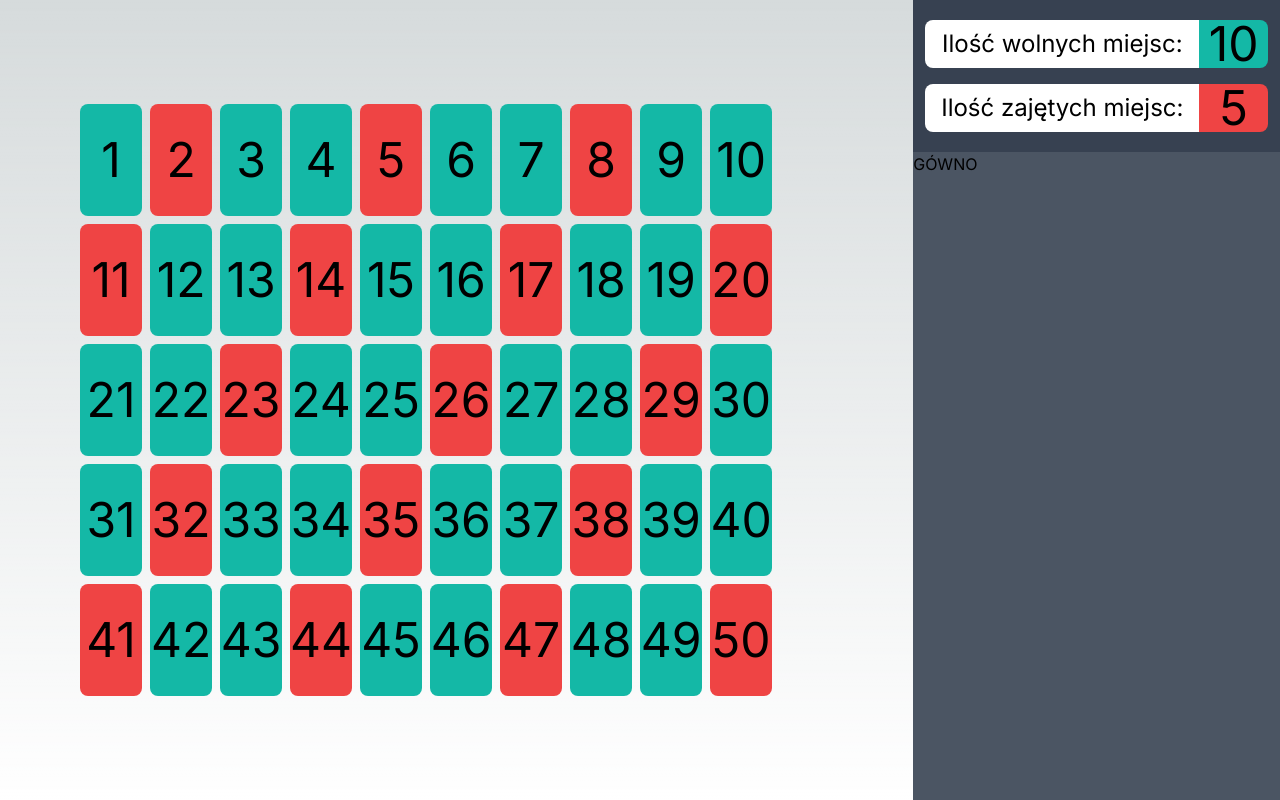
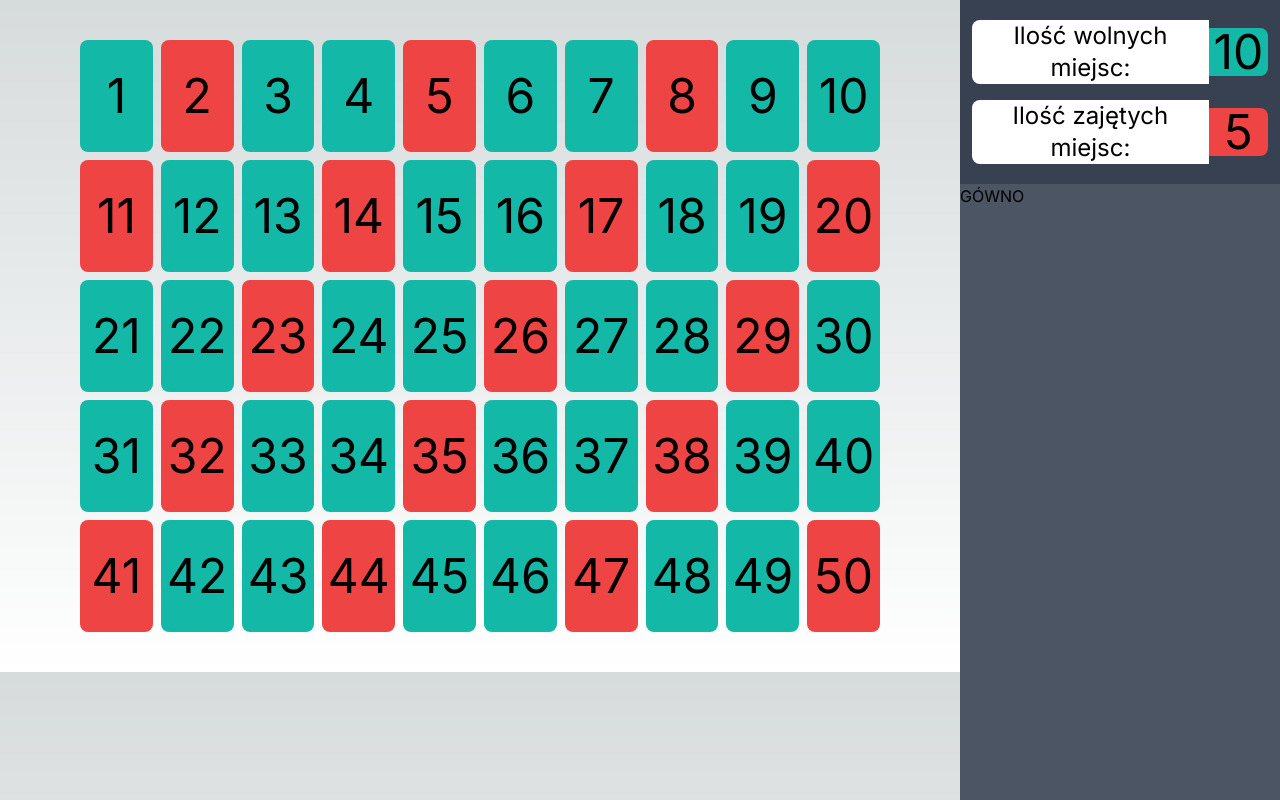
Before and after one commit to Misiek22113/parking_plus, a Next.js app: page / in a window 1280 px wide. Shown: the top 800 px of the page. Built offline with nearby package versions, Linux system fonts and the light colour scheme.

Commit message:
change page layout

```diff
--- a/src/app/layout.tsx
+++ b/src/app/layout.tsx
@@ -16,10 +16,12 @@ export default function RootLayout({
 }>) {
   return (
     <html lang="en">
-      <body className={`h-screen ${inter.className}`}>
-        <div className="flex h-full flex-row justify-between">
-          {children}
-          <Dashboard />
+      <body className={`${inter.className}`}>
+        <div className="grid h-full grid-cols-12">
+          <div className="col-span-9">{children}</div>
+          <div className="col-span-3 col-start-10">
+            <Dashboard />
+          </div>
         </div>
       </body>
     </html>
--- a/src/app/page.tsx
+++ b/src/app/page.tsx
@@ -205,7 +205,7 @@ export default function Home() {
   ];
 
   return (
-    <main className="flex items-center justify-center">
+    <main>
       <div className="grid grid-cols-10 gap-2 px-20 py-10 ">
         {parkingSlots.map((slot) => (
           <ParkingSlot key={slot.slotNumber} {...slot} />
```
